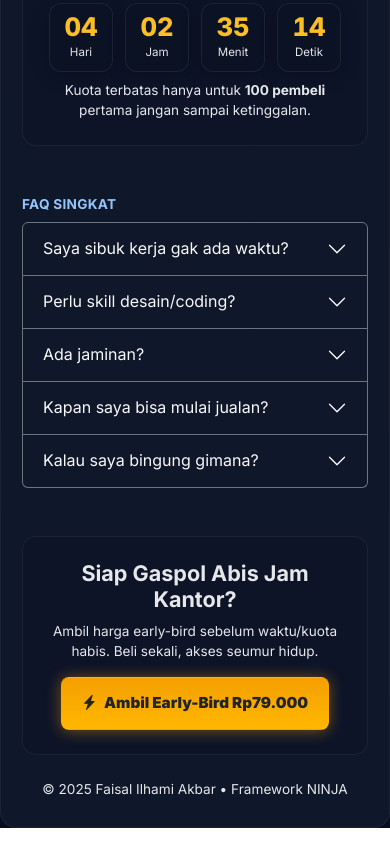
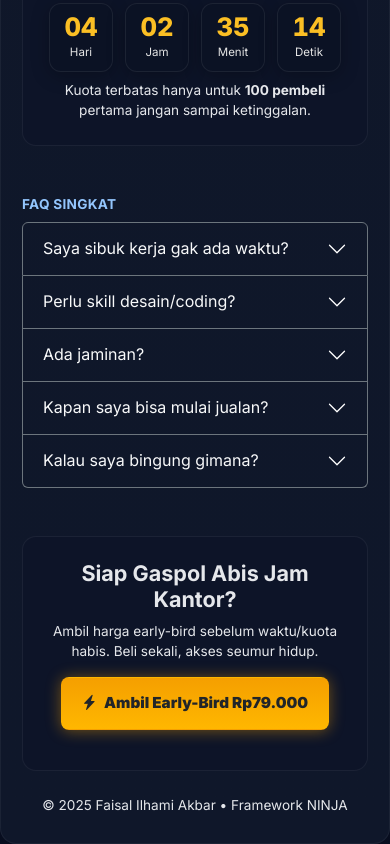
Before and after one commit to bwa-project-example/marketing-app, a Next.js app: page /framework/ninja in a window 390 px wide. Shown: the part 4856-5700 px from the top of the page. Built offline with nearby package versions, Linux system fonts and the light colour scheme; no server answers.

Commit message:
fix mobile layout

```diff
--- a/src/app/framework/ninja/page.tsx
+++ b/src/app/framework/ninja/page.tsx
@@ -400,9 +400,16 @@ export default function Page() {
               <h4 className="mb-2 short-benefit-title">Siap Gaspol Abis Jam Kantor?</h4>
               <p className="micro mb-3">Ambil harga early-bird sebelum waktu/kuota habis. Beli sekali, akses seumur
                 hidup.</p>
-              <a target="_blank" href={CHECKOUT_LINK} className="btn btn-cta btn-lg">
-                <i className="bi bi-lightning-charge-fill me-1"/> Ambil Early-Bird Rp79.000
-              </a>
+              <div className=" d-lg-block d-none">
+                <a target="_blank" href={CHECKOUT_LINK} className="btn btn-cta btn-lg">
+                  <i className="bi bi-lightning-charge-fill me-1"/> Ambil Early-Bird Rp79.000
+                </a>
+              </div>
+              <div className=" d-lg-none d-block">
+                <a target="_blank" href={CHECKOUT_LINK} className="btn btn-cta btn-lg mb-3">
+                  <i className="bi bi-lightning-charge-fill me-1"/> Ambil Early-Bird Rp79.000
+                </a>
+              </div>
             </div>
           </section>
 
```
